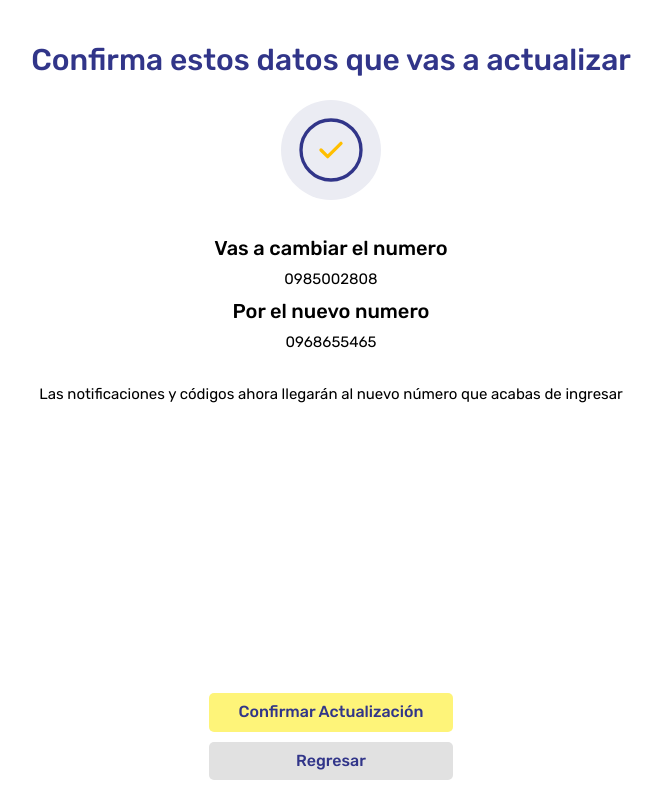
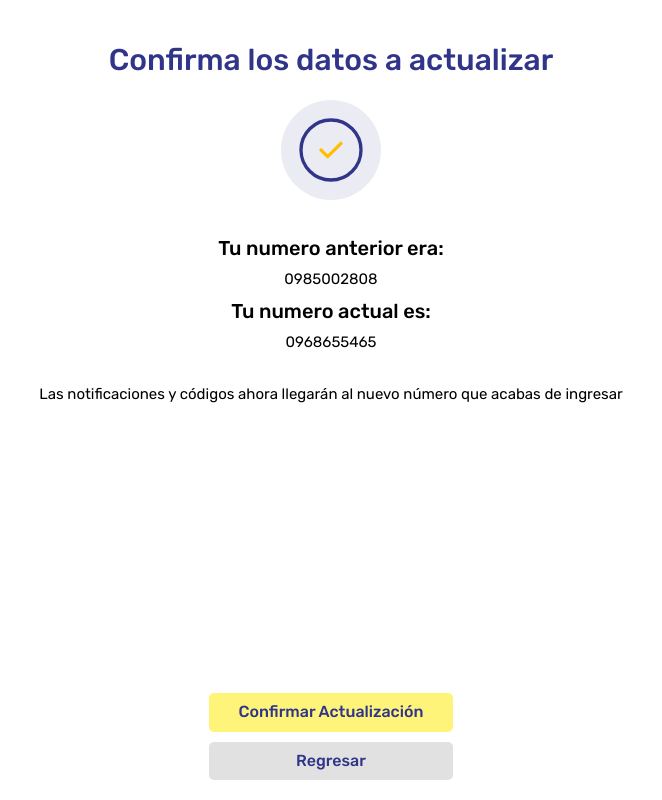
Before and after one commit to StephaniaBautista/mobile-7, a website: page index.html in a window 1280 px wide. Shown: the whole page, without its empty margins (309-971 px from the left). Drawn offline with Linux system fonts and the light colour scheme.

Commit message:
Actualizando el index

```diff
--- a/index.html
+++ b/index.html
@@ -1,32 +1,46 @@
 <!DOCTYPE html>
 <html lang="en">
   <head>
-    <meta charset="UTF-8">
-    <meta http-equiv="X-UA-Compatible" content="IE=edge">
-    <meta name="viewport" content="width=device-width, initial-scale=1.0">
-    <link rel="stylesheet" href="build/css/app.css">
-    <title>Mobile7</title>
+    <meta charset="UTF-8" />
+    <meta http-equiv="X-UA-Compatible" content="IE=edge" />
+    <meta name="viewport" content="width=device-width, initial-scale=1.0" />
+    <link rel="stylesheet" href="build/css/app.css" />
+    <title>Mobile Actualizado</title>
   </head>
   <body>
     <main class="main">
       <div class="contenido">
         <div class="primera-parte">
-                <h1>Confirma estos datos que vas a actualizar</h1>
+          <h1>Confirma los datos a actualizar</h1>
           <div class="contenedor-svg">
-                    <svg xmlns="http://www.w3.org/2000/svg" class="icon icon-tabler icon-tabler-circle-check" width="80" height="80" viewBox="0 0 24 24" stroke-width="1" stroke="#ffbf00" fill="none" stroke-linecap="round" stroke-linejoin="round">
-                        <path stroke="none" d="M0 0h24v24H0z" fill="none"/>
+            <svg
+              xmlns="http://www.w3.org/2000/svg"
+              class="icon icon-tabler icon-tabler-circle-check"
+              width="80"
+              height="80"
+              viewBox="0 0 24 24"
+              stroke-width="1"
+              stroke="#ffbf00"
+              fill="none"
+              stroke-linecap="round"
+              stroke-linejoin="round"
+            >
+              <path stroke="none" d="M0 0h24v24H0z" fill="none" />
               <circle cx="12" cy="12" r="9" stroke="#313589" />
               <path d="M9 12l2 2l4 -4" />
             </svg>
           </div>
         </div>
         <div class="datos">
-                <h3>Vas a cambiar el numero</h3>
+          <h3>Tu numero anterior era:</h3>
           <p class="texto">0985002808</p>
-                <h3>Por el nuevo numero</h3>
+          <h3>Tu numero actual es:</h3>
           <p class="texto">0968655465</p>
         </div>
-            <p class="alerta">Las notificaciones y códigos ahora llegarán al nuevo número que acabas de ingresar</p>
+        <p class="alerta">
+          Las notificaciones y códigos ahora llegarán al nuevo número que acabas
+          de ingresar
+        </p>
       </div>
       <div class="botones">
         <div class="boton-1">
```
Lines whose indentation alone changed are shown as unchanged.
